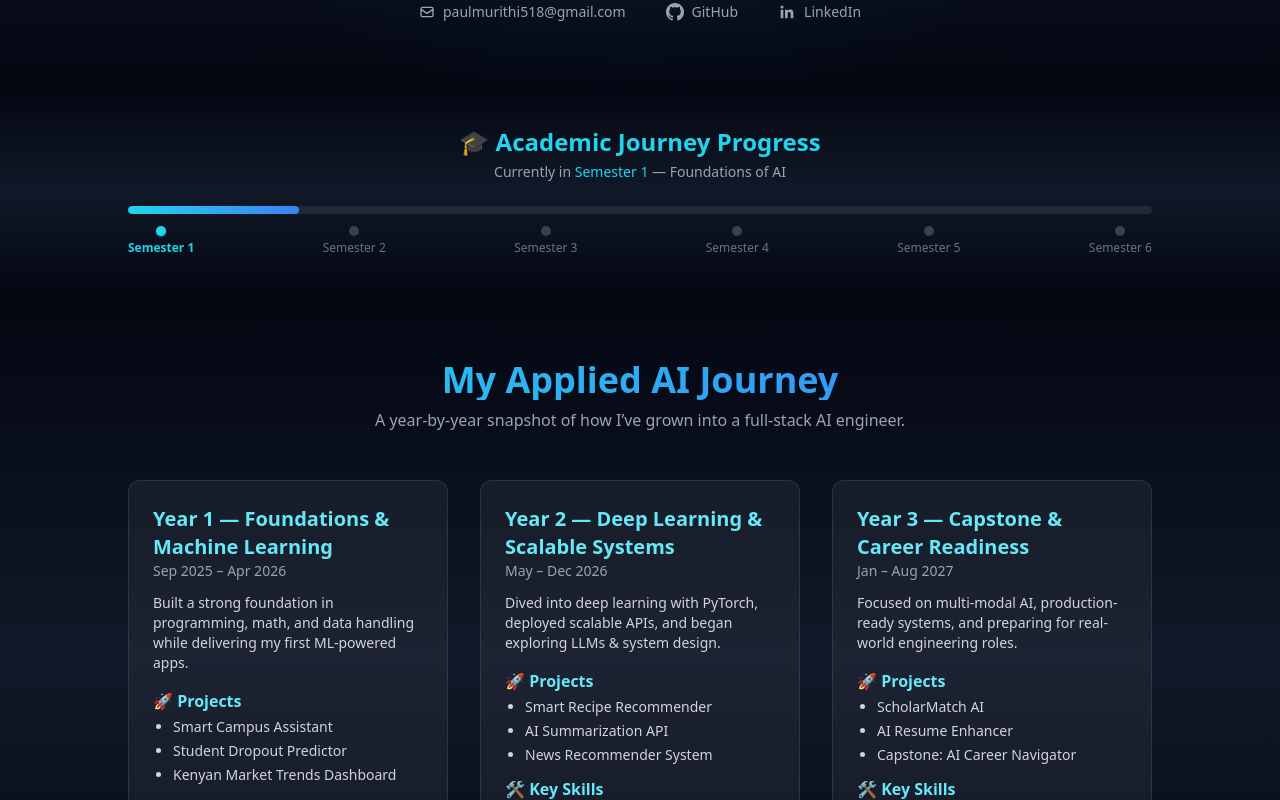
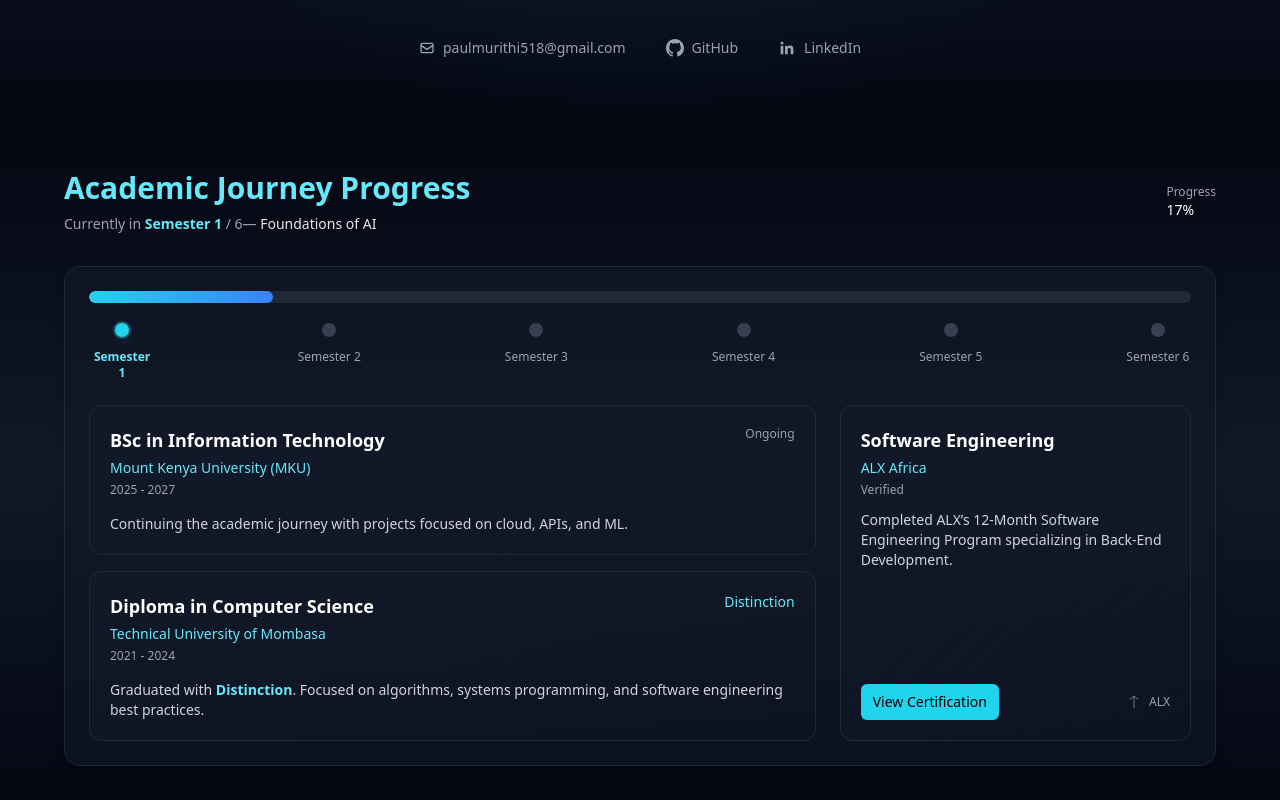
Before and after one commit to paul-murithi/personal-portfolio, a Next.js app: page / in a window 1280 px wide. Shown: the part 480-1280 px from the top of the page. Built offline with nearby package versions, Linux system fonts and the light colour scheme.

Commit message:
feat: UI/UX improvements

```diff
--- a/app/components/BlogSection.tsx
+++ b/app/components/BlogSection.tsx
@@ -4,31 +4,13 @@ import { FaExternalLinkAlt } from "react-icons/fa";
 
 const posts = [
   {
-    title: "Week 1: Starting My AI Journey",
-    date: "Sep 10, 2025",
+    title: "From Zero to Flask: My Web Dev Kickoff",
+    date: "Oct 20, 2025",
     semester: "Semester 1",
     summary:
-      "Launched my learning roadmap and set up my development environment. Focused on Python basics, CLI tools, and getting into consistent coding habits.",
-    url: "/blog/week-1-starting-ai-journey",
+      "A beginner-friendly journey into Flask web development, covering setup, routing, templates, and deployment.",
+    url: "https://from-zero-to-flask.hashnode.dev/getting-started-with-flask-a-beginners-web-development-journey",
     tags: ["Python", "Roadmap", "Foundations"],
-  },
-  {
-    title: "Project Reflection: CLI Student Grade Manager",
-    date: "Sep 24, 2025",
-    semester: "Semester 1",
-    summary:
-      "Completed my first CLI project! Learned about CRUD logic, JSON persistence, and testing. Reflecting on lessons learned and future improvements.",
-    url: "/blog/cli-student-grade-manager",
-    tags: ["CLI", "Python", "Projects"],
-  },
-  {
-    title: "Week 3: Problem Solving & DSA Foundations",
-    date: "Oct 01, 2025",
-    semester: "Semester 1",
-    summary:
-      "Exploring data structures through practical mini-projects. Understanding arrays, lists, and search algorithms using visual tools.",
-    url: "/blog/week-3-dsa-foundations",
-    tags: ["DSA", "Algorithms", "Learning"],
   },
 ];
 
@@ -49,18 +31,24 @@ const BlogSection = () => {
             🧠 Learning Reflections
           </motion.h2>
           <p className="text-gray-400 max-w-2xl mx-auto">
-            Weekly reflections, lessons learned, and progress updates as I move
-            through each semester of my BSc IT journey.
+            Sharing my journey and insights as I build skills in applied AI and
+            software engineering—one semester at a time.
           </p>
         </div>
 
         {/* Posts Grid */}
-        <div className="grid gap-8 sm:grid-cols-2 lg:grid-cols-3">
+        <div className="grid gap-8 grid-cols-1 sm:grid-cols-2 lg:grid-cols-3 auto-rows-min">
           {posts.map((post, i) => (
             <motion.a
               key={post.title}
               href={post.url}
-              className="block bg-white/5 backdrop-blur-md border border-white/10 rounded-2xl p-6 hover:border-cyan-400/30 hover:shadow-lg hover:shadow-cyan-500/10 transition-all duration-300"
+              target="_blank"
+              rel="noopener noreferrer"
+              className={`block bg-white/5 backdrop-blur-md border border-white/10 rounded-2xl p-6 hover:border-cyan-400/30 hover:shadow-lg hover:shadow-cyan-500/10 transition-all duration-300 ${
+                posts.length === 1
+                  ? "sm:col-span-2 lg:col-span-3 mx-auto max-w-3xl"
+                  : "w-full"
+              }`}
               initial={{ opacity: 0, y: 20 }}
               whileInView={{ opacity: 1, y: 0 }}
               transition={{ delay: i * 0.1 }}
@@ -102,7 +90,7 @@ const BlogSection = () => {
         {/* CTA Links */}
         <div className="text-center pt-4">
           <a
-            href="/blog"
+            href="#"
             className="inline-block text-sm text-cyan-400 hover:text-cyan-300 transition"
           >
             View All Posts →
--- a/app/components/Footer.tsx
+++ b/app/components/Footer.tsx
@@ -10,11 +10,9 @@ const Footer = () => {
         {/* My personal info */}
         <div className="text-center md:text-left">
           <h3 className="text-sm font-semibold text-gray-300">
-            © {year} Paul Murithi
+            © {year} Paul Murithi — “The Bird”
           </h3>
-          <p className="text-xs text-gray-500">
-            Alias, The bird! Subsidiary of the paulos network
-          </p>
+          <p className="text-xs text-gray-500">Powered by Paulos Network</p>
         </div>
 
         {/* My Social Links */}
--- a/app/components/RoadmapSection.tsx
+++ b/app/components/RoadmapSection.tsx
@@ -40,7 +40,7 @@ const journeyYears = [
       "Capstone: AI Career Navigator",
     ],
     skills: ["Hugging Face", "System Design", "CI/CD", "Monitoring"],
-    mantra: "Graduate with proof, not promises.",
+    mantra: "Graduate with proof!",
   },
 ];
 
@@ -58,8 +58,8 @@ const JourneySnapshot = () => {
             My Applied AI Journey
           </motion.h2>
           <p className="text-gray-400 mt-2">
-            A year-by-year snapshot of how I’ve grown into a full-stack AI
-            engineer.
+            A year-by-year snapshot of my journey as a student building skills
+            toward a career in applied AI.
           </p>
         </div>
 
@@ -92,9 +92,7 @@ const JourneySnapshot = () => {
               </div>
 
               <div className="mb-3">
-                <h4 className="text-cyan-300 font-semibold mb-1">
-                  🛠 Key Skills
-                </h4>
+                <h4 className="text-cyan-300 font-semibold mb-2">Key Skills</h4>
                 <div className="flex flex-wrap gap-2">
                   {year.skills.map((s) => (
                     <span
--- a/app/components/SemesterProgressBar.tsx
+++ b/app/components/SemesterProgressBar.tsx
@@ -1,5 +1,6 @@
 "use client";
 
+import React from "react";
 import { motion } from "framer-motion";
 
 const semesters = [
@@ -18,51 +19,206 @@ const SemesterProgressBar = () => {
   const progressPercent = (currentSemester / semesters.length) * 100;
 
   return (
-    <section className="w-full py-10 px-6 bg-gradient-to-b from-gray-950 via-gray-900 to-gray-950 text-white">
-      <div className="max-w-5xl mx-auto">
-        {/* Title */}
-        <div className="text-center mb-6">
-          <h2 className="text-xl md:text-2xl font-semibold text-cyan-400">
-            🎓 Academic Journey Progress
+    <section className="w-full py-12 px-6 bg-gradient-to-b from-gray-950 via-gray-900 to-gray-950 text-white">
+      <div className="max-w-6xl mx-auto">
+        {/* Header */}
+        <div className="flex flex-col md:flex-row items-start md:items-center justify-between gap-6 mb-8">
+          <div>
+            <h2 className="text-2xl md:text-3xl font-semibold text-cyan-300 leading-tight">
+              Academic Journey Progress
             </h2>
-          <p className="text-sm text-gray-400 mt-1">
+            <p className="text-sm text-gray-400 mt-2 max-w-xl">
               Currently in{" "}
-            <span className="text-cyan-400 font-medium">
+              <span className="text-cyan-300 font-semibold">
                 {semesters[currentSemester - 1].label}
               </span>{" "}
-            — {semesters[currentSemester - 1].theme}
+              / {semesters.length}—{" "}
+              <span className="text-gray-200">
+                {semesters[currentSemester - 1].theme}
+              </span>
             </p>
           </div>
 
-        {/* Progress Bar */}
-        <div className="relative h-2 bg-gray-800 rounded-full overflow-hidden">
+          <div className="flex items-center gap-4">
+            <div className="text-xs text-gray-400">
+              Progress
+              <div className="text-sm text-white font-medium">
+                {Math.round(progressPercent)}%
+              </div>
+            </div>
+          </div>
+        </div>
+
+        {/* Progress Bar Card */}
+        <div className="bg-gray-900/60 border border-gray-800 rounded-2xl p-6 shadow-lg">
+          {/* Progress with markers */}
+          <div className="mb-6">
+            <div
+              className="relative h-3 bg-gray-800 rounded-full overflow-hidden"
+              role="progressbar"
+              aria-valuemin={0}
+              aria-valuemax={100}
+              aria-valuenow={Math.round(progressPercent)}
+              aria-label="Semester progress"
+            >
               <motion.div
-            className="absolute top-0 left-0 h-2 bg-gradient-to-r from-cyan-400 to-blue-500 rounded-full"
+                className="absolute top-0 left-0 h-3 bg-gradient-to-r from-cyan-400 to-blue-500 rounded-full shadow-[0_6px_18px_rgba(6,182,212,0.12)]"
                 initial={{ width: 0 }}
                 animate={{ width: `${progressPercent}%` }}
-            transition={{ duration: 1 }}
+                transition={{ duration: 0.9, ease: "easeOut" }}
               />
             </div>
 
             {/* Markers */}
-        <div className="flex justify-between mt-3 text-xs text-gray-500">
-          {semesters.map((sem) => (
+            <div className="mt-4 relative">
+              <div className="flex justify-between items-start text-xs text-gray-400 select-none pt-4">
+                {semesters.map((sem) => {
+                  const completed = sem.id <= currentSemester;
+                  const isCurrent = sem.id === currentSemester;
+                  return (
                     <div
                       key={sem.id}
-              className={`flex flex-col items-center ${
-                sem.id === currentSemester ? "text-cyan-400 font-semibold" : ""
+                      className="flex flex-col items-center w-[6%] min-w-[48px]"
+                    >
+                      <motion.button
+                        className={`relative -mt-3 w-3.5 h-3.5 rounded-full transition-all focus:outline-none ${
+                          completed
+                            ? "bg-cyan-400 shadow-[0_6px_14px_rgba(6,182,212,0.12)]"
+                            : "bg-gray-700"
+                        } ${
+                          isCurrent ? "scale-110 ring-2 ring-cyan-400/30" : ""
+                        }`}
+                        title={`${sem.label}: ${sem.theme}`}
+                        aria-current={isCurrent ? "true" : undefined}
+                        whileHover={{ y: -4 }}
+                        whileTap={{ scale: 0.95 }}
+                        initial={{ y: 0 }}
+                        // animate={isCurrent ? { y: -6 } : { y: 0 }}
+                      />
+                      <span
+                        className={`mt-3 hidden md:block text-center ${
+                          isCurrent ? "text-cyan-300 font-semibold" : ""
                         }`}
                       >
-              <span
-                className={`w-2.5 h-2.5 rounded-full mb-1 ${
-                  sem.id <= currentSemester
-                    ? "bg-cyan-400 shadow-cyan-400/50 shadow-sm"
-                    : "bg-gray-700"
-                }`}
-              ></span>
-              <span className="hidden md:inline-block">{sem.label}</span>
+                        {sem.label}
+                      </span>
                     </div>
-          ))}
+                  );
+                })}
+              </div>
+              {/* <div className="absolute left-1/2 transform -translate-x-1/2 -bottom-14 md:-bottom-12">
+                <div className="hidden md:flex items-center gap-3 text-xs text-gray-300">
+                  <span className="inline-block w-3 h-3 rounded-full bg-cyan-400" />
+                  <span className="text-gray-400">Completed</span>
+                  <span className="ml-4 inline-block w-3 h-3 rounded-full bg-gray-700" />
+                  <span className="text-gray-400">Pending</span>
+                </div>
+              </div> */}
+            </div>
+          </div>
+
+          {/* Cards: Education + Certs */}
+          <div
+            id="education"
+            className="grid grid-cols-1 md:grid-cols-3 gap-6 mt-6"
+          >
+            <div className="md:col-span-2 flex flex-col gap-4">
+              <div className="bg-gradient-to-br from-gray-900 to-gray-850 border border-gray-800 rounded-xl p-5 hover:scale-[1.01] transition-transform">
+                <div className="flex items-start justify-between gap-4">
+                  <div>
+                    <h4 className="text-lg font-semibold text-white">
+                      BSc in Information Technology
+                    </h4>
+                    <p className="text-cyan-300 text-sm mt-1">
+                      Mount Kenya University (MKU)
+                    </p>
+                    <p className="text-gray-400 text-xs mt-1">2025 - 2027</p>
+                  </div>
+                  <div className="text-xs text-gray-400">Ongoing</div>
+                </div>
+                <p className="text-gray-300 text-sm mt-4">
+                  Continuing the academic journey with projects focused on
+                  cloud, APIs, and ML.
+                </p>
+              </div>
+
+              <div className="bg-gradient-to-br from-gray-900 to-gray-850 border border-gray-800 rounded-xl p-5 hover:scale-[1.01] transition-transform">
+                <div className="flex items-start justify-between gap-4">
+                  <div>
+                    <h4 className="text-lg font-semibold text-white">
+                      Diploma in Computer Science
+                    </h4>
+                    <p className="text-cyan-300 text-sm mt-1">
+                      Technical University of Mombasa
+                    </p>
+                    <p className="text-gray-400 text-xs mt-1">2021 - 2024</p>
+                  </div>
+                  <div className="text-sm text-cyan-300 font-medium">
+                    Distinction
+                  </div>
+                </div>
+                <p className="text-gray-300 text-sm mt-4">
+                  Graduated with{" "}
+                  <span className="font-semibold text-cyan-300">
+                    Distinction
+                  </span>
+                  . Focused on algorithms, systems programming, and software
+                  engineering best practices.
+                </p>
+              </div>
+            </div>
+
+            <div className="flex flex-col gap-4">
+              <div className="bg-gradient-to-br from-gray-900 to-gray-850 border border-gray-800 rounded-xl p-5 h-full flex flex-col justify-between hover:scale-[1.01] transition-transform">
+                <div>
+                  <h4 className="text-lg font-semibold text-white">
+                    Software Engineering
+                  </h4>
+                  <p className="text-cyan-300 text-sm mt-1">ALX Africa</p>
+                  <p className="text-gray-400 text-xs mt-1">Verified</p>
+                  <p className="text-gray-300 text-sm mt-3">
+                    Completed ALX’s 12-Month Software Engineering Program
+                    specializing in Back-End Development.
+                  </p>
+                </div>
+
+                <div className="mt-4 flex items-center justify-between gap-3">
+                  <a
+                    href="https://savanna.alxafrica.com/certificates/L5r26Hme7s"
+                    target="_blank"
+                    rel="noopener noreferrer"
+                    className="inline-flex items-center gap-2 px-3 py-2 bg-cyan-400 text-black text-sm rounded-md font-medium hover:brightness-95"
+                  >
+                    View Certification
+                  </a>
+                  <span className="inline-flex items-center gap-2 text-xs text-gray-400">
+                    <svg
+                      width="14"
+                      height="14"
+                      viewBox="0 0 24 24"
+                      fill="none"
+                      className="opacity-80"
+                    >
+                      <path
+                        d="M12 2v20"
+                        stroke="currentColor"
+                        strokeWidth="1.5"
+                        strokeLinecap="round"
+                      />
+                      <path
+                        d="M5 7l7-5 7 5"
+                        stroke="currentColor"
+                        strokeWidth="1.5"
+                        strokeLinecap="round"
+                        strokeLinejoin="round"
+                      />
+                    </svg>
+                    ALX
+                  </span>
+                </div>
+              </div>
+            </div>
+          </div>
         </div>
       </div>
     </section>
--- a/package.json
+++ b/package.json
@@ -17,6 +17,7 @@
 	},
 	"devDependencies": {
 		"@eslint/eslintrc": "^3",
+		"@types/estree": "^1.0.8",
 		"@types/node": "^20",
 		"@types/react": "^19",
 		"@types/react-dom": "^19",
```
Also changed, not shown: app/components/ProfileSection.tsx (+15 -0 lines), 1 other file (tests, documents, lock files or other folders). Lines whose indentation alone changed are shown as unchanged.
